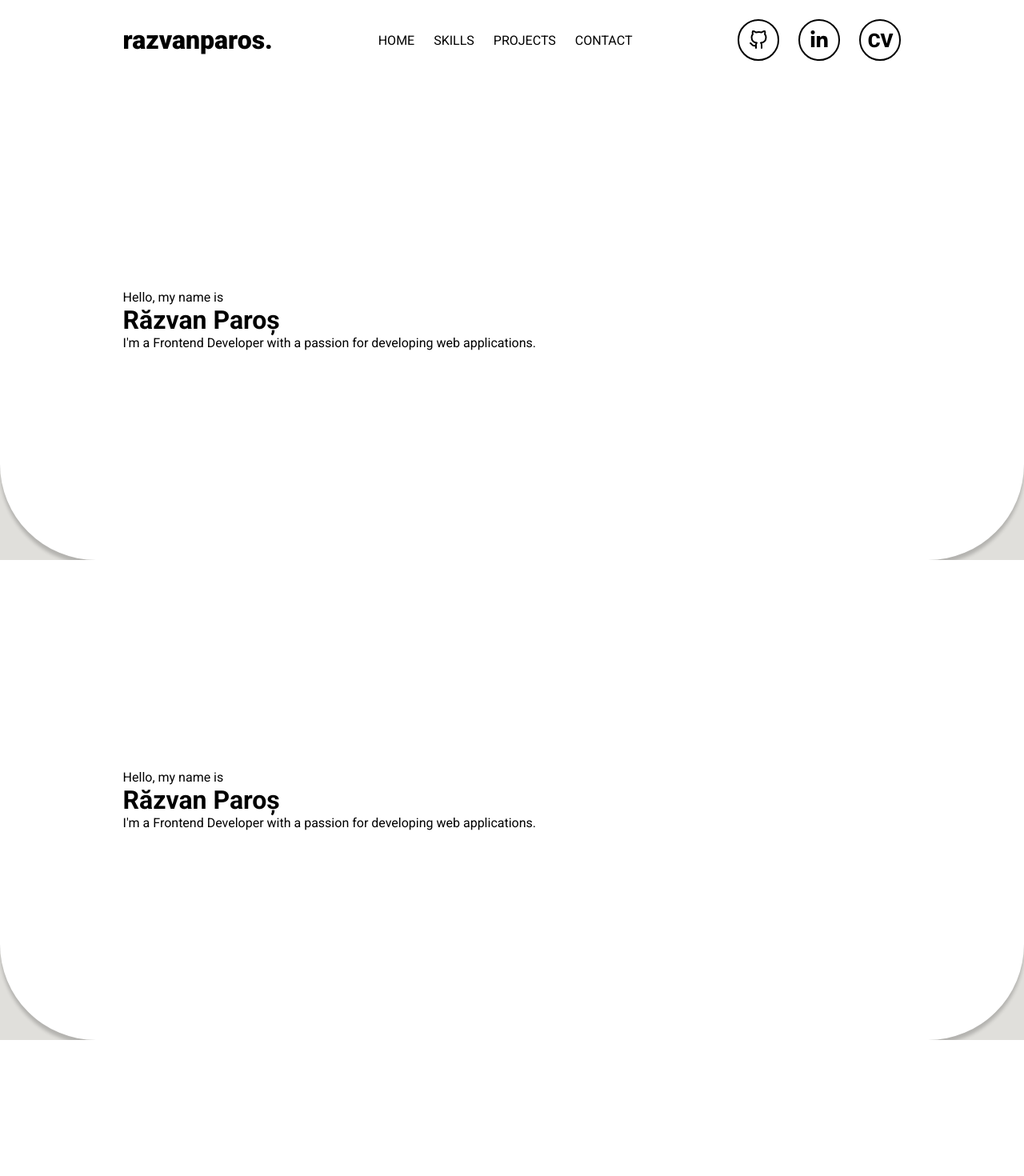
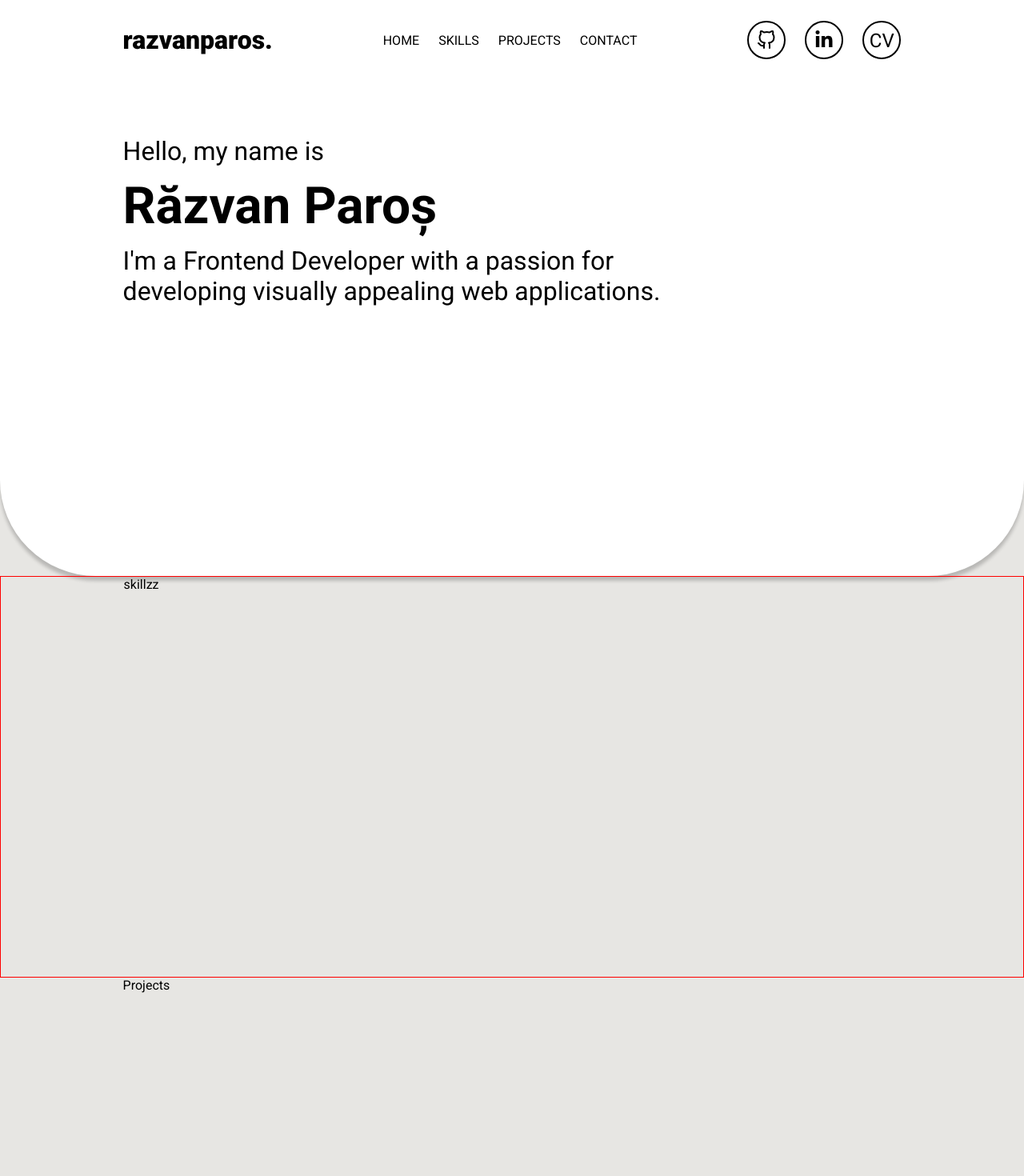
Before and after one commit to razvanparos/razvan-paros, a React (Create React App) app: page / in a window 1280 px wide. Shown: the top 1470 px of the page at 80% size. After the commit the page ends 1241 px from the top, so only its background shows below. Built offline with nearby package versions, Linux system fonts and the light colour scheme.

Commit message:
creating sections

```diff
--- a/package.json
+++ b/package.json
@@ -7,6 +7,7 @@
     "@testing-library/react": "^13.4.0",
     "@testing-library/user-event": "^13.5.0",
     "react": "^18.3.1",
+    "react-awesome-reveal": "^4.2.13",
     "react-dom": "^18.3.1",
     "react-icons": "^5.2.1",
     "react-scripts": "5.0.1",
--- a/src/App.css
+++ b/src/App.css
@@ -10,7 +10,7 @@
   padding: 0px 12%;
 }
 body{
-  background-color: rgb(224, 223, 219);
+  background-color: rgba(224, 223, 219, 0.774);
 }
 
 ::-webkit-scrollbar {
@@ -21,6 +21,7 @@ body{
 }
 ::-webkit-scrollbar-thumb {
   background: black;
+  border-radius: 5%;
 }
 ::-webkit-scrollbar-thumb:hover {
   background: black ;
--- a/src/App.js
+++ b/src/App.js
@@ -1,14 +1,16 @@
 import './App.css';
 import Header from './Components/Header/Header';
 import Main from './Components/Main/Main';
+import Projects from './Components/Projects/Projects';
+import Skills from './Components/Skills/Skills';
 
 function App() {
   return (
     <div className="App">
         <Header/>
         <Main/>
-        <Main/>
-        <Main/>
+        <Skills/>
+        <Projects/>
     </div>
   );
 }
--- a/src/Components/Header/Header.css
+++ b/src/Components/Header/Header.css
@@ -8,6 +8,7 @@
     justify-content: space-between;
     position: sticky;
     top: 0;
+    z-index: 2;
 }
 .header-menu{
     list-style: none;
@@ -30,10 +31,9 @@
 
 }
 .border{
-    font-weight: 800;
     text-decoration: none;
-    width: 24px;
-    height: 24px;
+    width: 20px;
+    height: 20px;
     transition: 0.3s;
     border: 2px solid black;
     padding: 12px;
--- a/src/Components/Main/Main.css
+++ b/src/Components/Main/Main.css
@@ -1,10 +1,19 @@
 .main-div{
+    padding-top: 70px;
     max-width: 100%;
-    height: 600px;
+    height: 550px;
     box-shadow: 0 6px 4px #0003;
     border-bottom-left-radius: 120px;
     border-bottom-right-radius: 120px;
     background-color: white;
     display: flex;
-    align-items: center;
 }
+.main-name{
+    font-size: 32px;
+    display: flex;
+    flex-direction: column;
+    row-gap: 12px;
+}
+.main-name p{
+    max-width: 680px;
+}
--- a/src/Components/Main/Main.jsx
+++ b/src/Components/Main/Main.jsx
@@ -1,12 +1,13 @@
 import './Main.css';
+import { Fade } from "react-awesome-reveal";
 
 function Main() {
   return (
     <div className="main-div padding">
-        <div>
+        <div className='main-name'>
             <p>Hello, my name is</p>
-            <h1>Răzvan Paroș</h1>
-            <p>I'm a Frontend Developer with a passion for developing web applications.</p>
+            <Fade triggerOnce="true" duration={1000}><h1>Răzvan Paroș</h1></Fade>
+            <p>I'm a Frontend Developer with a passion for developing visually appealing web applications.</p>
         </div>
 
     </div>
--- /dev/null
+++ b/src/Components/Projects/Projects.jsx
@@ -0,0 +1,11 @@
+import './Projects.css';
+
+function Projects() {
+  return (
+    <div className="projects-div padding">
+        Projects
+    </div>
+  );
+}
+
+export default Projects;
--- a/src/Components/Skills/Skills.css
+++ b/src/Components/Skills/Skills.css
@@ -0,0 +1,5 @@
+.skills-div{
+    max-width: 100%;
+    height: 500px;
+    border: 1px solid red;
+}
--- a/src/Components/Skills/Skills.jsx
+++ b/src/Components/Skills/Skills.jsx
@@ -0,0 +1,11 @@
+import './Skills.css';
+
+function Skills() {
+  return (
+    <div className="skills-div padding">
+        skillzz
+    </div>
+  );
+}
+
+export default Skills;
```
Also changed, not shown: src/Components/Projects/Projects.css (added), 1 other file (tests, documents, lock files or other folders).
